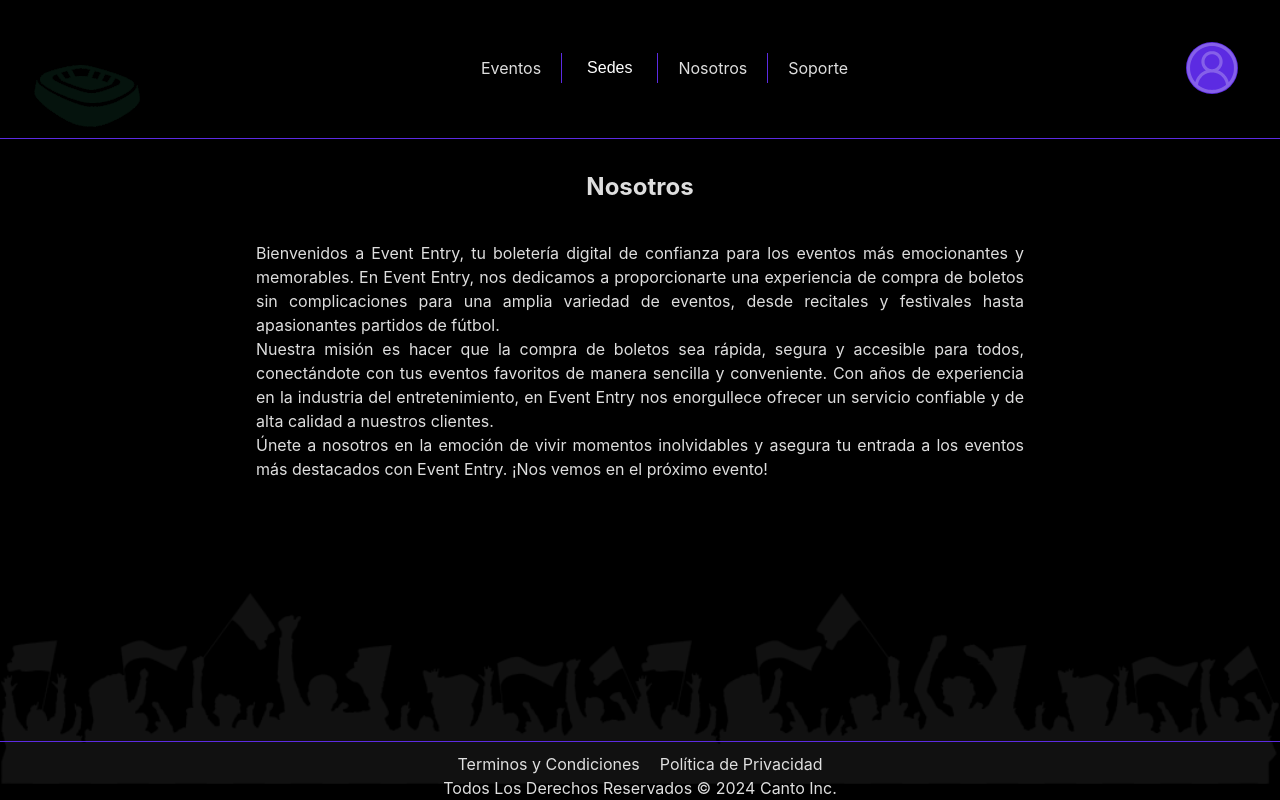
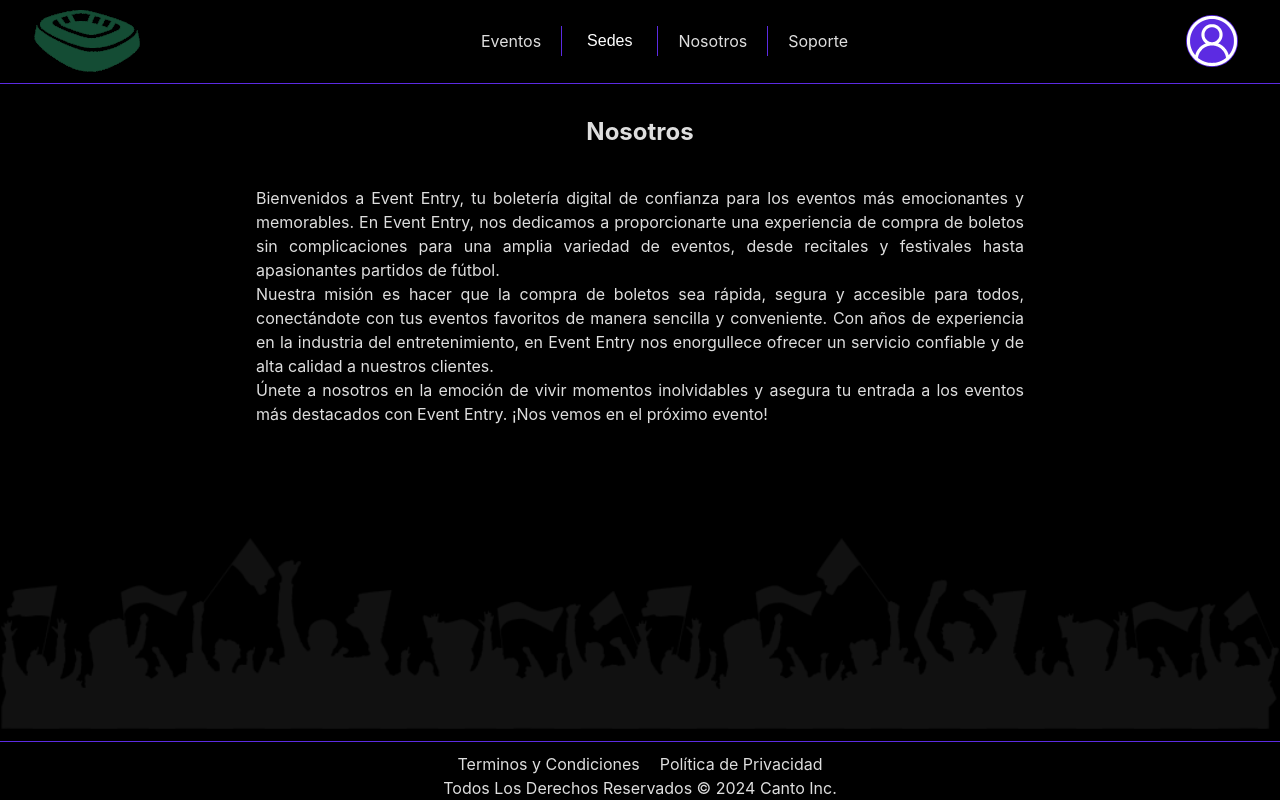
Before and after one commit to JoaquinCanto/BoleteriaFront, a React (Vite) app: page /nosotros in a window 1280 px wide. Built offline with nearby package versions, Linux system fonts and the light colour scheme.

Commit message:
Modificacion de Nosotros.

```diff
--- a/src/components/Nosotros/Nosotros.css
+++ b/src/components/Nosotros/Nosotros.css
@@ -11,7 +11,8 @@ p{
     width: 60%;
     text-align: justify;
 }
-img{
+
+.imgNosotros{
     width: 100%;
     opacity: 25%;
     padding-top: 55px;
--- a/src/components/Nosotros/Nosotros.tsx
+++ b/src/components/Nosotros/Nosotros.tsx
@@ -9,7 +9,7 @@ function Nosotros() {
             <p>Bienvenidos a Event Entry, tu boletería digital de confianza para los eventos más emocionantes y memorables. En Event Entry, nos dedicamos a proporcionarte una experiencia de compra de boletos sin complicaciones para una amplia variedad de eventos, desde recitales y festivales hasta apasionantes partidos de fútbol. <br />
                 Nuestra misión es hacer que la compra de boletos sea rápida, segura y accesible para todos, conectándote con tus eventos favoritos de manera sencilla y conveniente. Con años de experiencia en la industria del entretenimiento, en Event Entry nos enorgullece ofrecer un servicio confiable y de alta calidad a nuestros clientes. <br />
                 Únete a nosotros en la emoción de vivir momentos inolvidables y asegura tu entrada a los eventos más destacados con Event Entry. ¡Nos vemos en el próximo evento!</p>
-            <img src={FotoHinchada} alt="" />
+            <img className="imgNosotros" src={FotoHinchada} alt="" />
         </div>
 	</>
 	)
```
